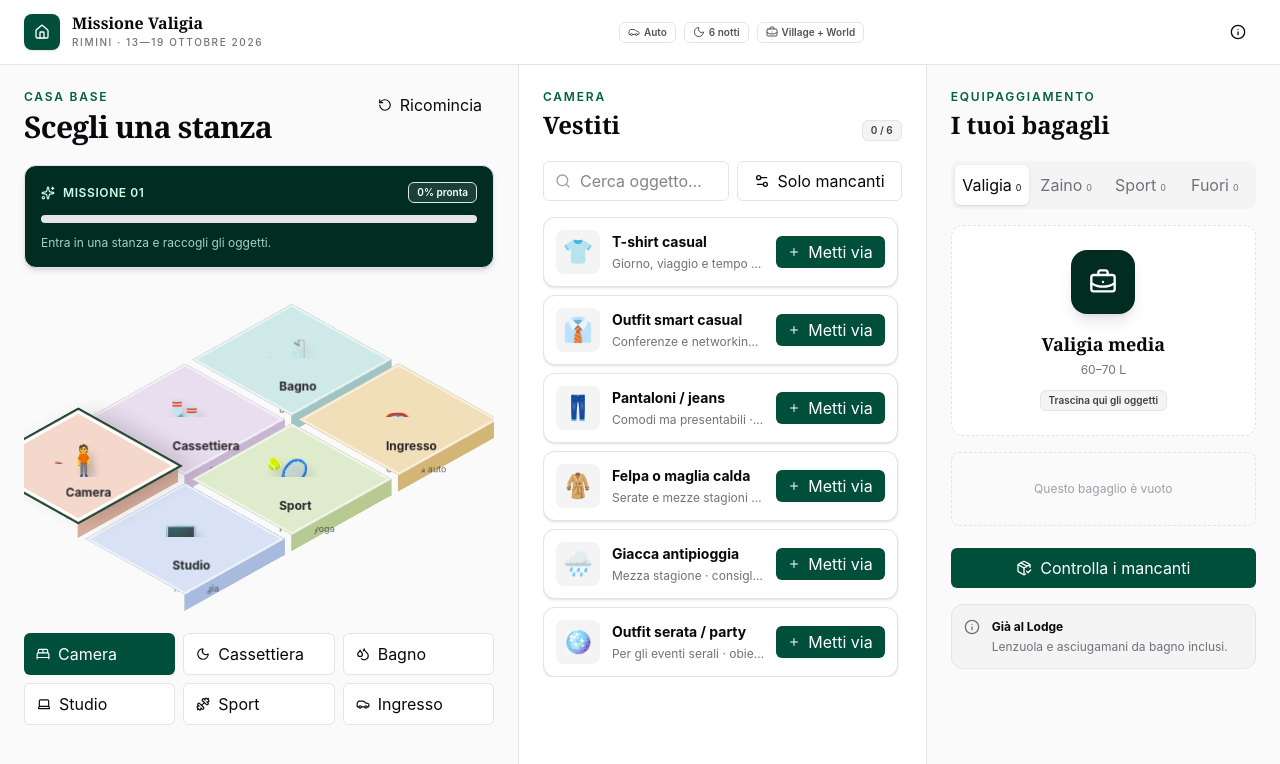
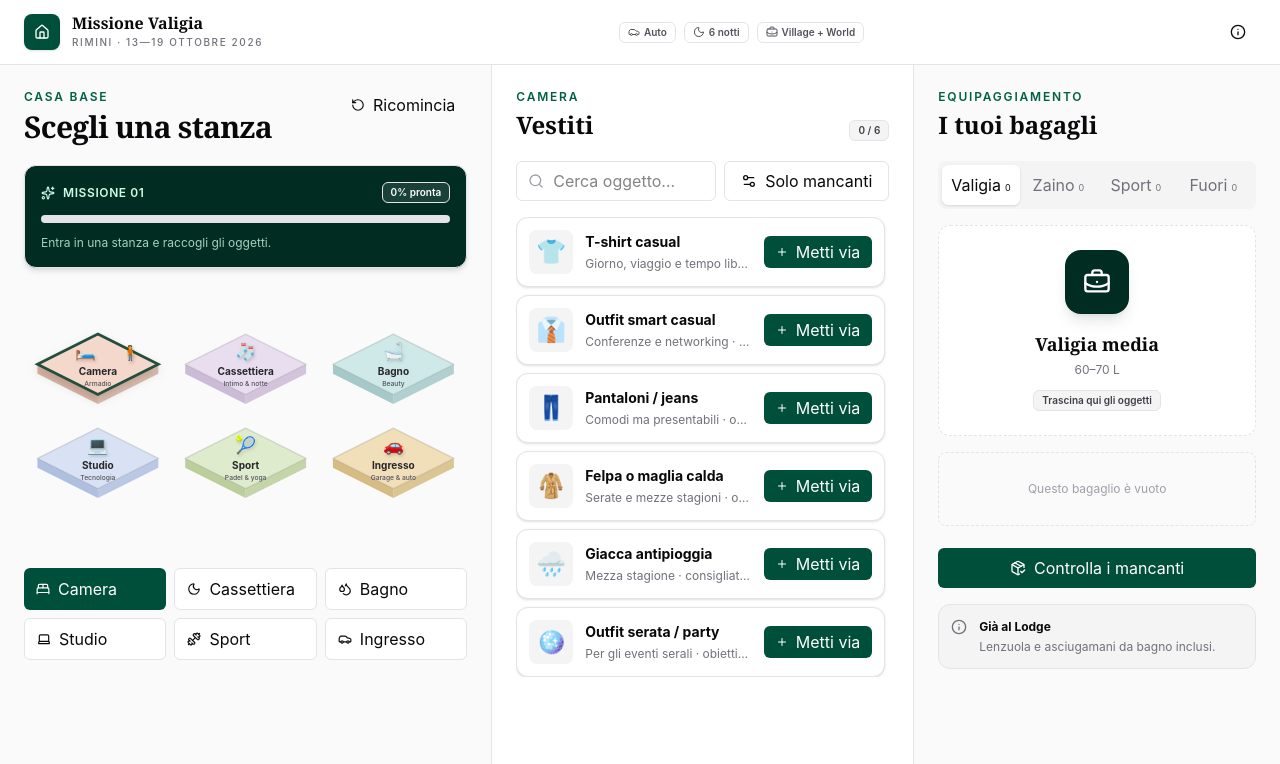
Before and after one commit to 4less4ndr0/viaggi-libri-auto, a React (Vite) app: page / in a window 1280 px wide. Shown: the top 764 px of the page. Built offline with nearby package versions, Linux system fonts and the light colour scheme.

Commit message:
Fix isometric room map labels

```diff
--- a/src/index.css
+++ b/src/index.css
@@ -23,40 +23,25 @@ body { margin: 0; min-width: 320px; min-height: 100vh; background: #fafafa; }
 button, input { font: inherit; }
 .font-display { font-family: ui-serif, Georgia, Cambria, "Times New Roman", serif; }
 
-.house-stage { perspective: 1000px; }
-.house-grid {
-  width: 470px;
-  height: 325px;
-  position: relative;
-  transform: rotateX(56deg) rotateZ(-45deg);
-  transform-style: preserve-3d;
-}
-.iso-room {
-  position: absolute;
-  width: 142px;
-  height: 142px;
-  left: calc(var(--room-x) * 151px);
-  top: calc(var(--room-y) * 151px);
-  border: 1px solid rgba(0,0,0,.08);
-  background: var(--room-bg);
-  transform-style: preserve-3d;
-  box-shadow: inset 0 0 0 3px rgba(255,255,255,.52);
-  transition: transform .25s ease, filter .25s ease, box-shadow .25s ease;
-}
-.iso-room::before,.iso-room::after { content:""; position:absolute; background:var(--room-side); }
-.iso-room::before { height: 20px; left: -1px; right: -1px; bottom: -20px; transform-origin: top; transform: rotateX(-90deg); }
-.iso-room::after { width: 20px; top: -1px; bottom: -1px; right: -20px; transform-origin: left; transform: rotateY(90deg); }
-.iso-room:hover,.iso-room:focus-visible { filter: brightness(1.03); transform: translateZ(8px); outline:none; }
-.iso-room[data-active="true"] { transform: translateZ(16px); box-shadow: inset 0 0 0 4px white, 0 0 0 3px #254d3c, 12px 12px 28px rgba(24,24,27,.18); }
-.iso-label { position:absolute; left:12px; bottom:10px; transform:rotateZ(45deg) rotateX(-56deg); transform-origin:left; text-align:left; color:#27272a; z-index:3; }
-.iso-icon { position:absolute; left:48px; top:38px; font-size:35px; transform:rotateZ(45deg) rotateX(-56deg); filter:drop-shadow(5px 8px 5px rgba(0,0,0,.15)); }
-.iso-avatar { position:absolute; z-index:9; transform:translateZ(30px) rotateZ(45deg) rotateX(-54deg); transition:left .55s cubic-bezier(.2,.8,.2,1),top .55s cubic-bezier(.2,.8,.2,1); pointer-events:none; filter:drop-shadow(5px 9px 4px rgba(0,0,0,.22)); }
+.house-stage { display: flex; min-height: 300px; align-items: center; justify-content: center; overflow: hidden; }
+.house-map { display: block; width: 100%; max-width: 680px; overflow: visible; }
+.iso-room { cursor: pointer; outline: none; }
+.iso-room-floor { stroke: rgba(24,24,27,.12); stroke-width: 2; transition: filter .2s ease, stroke .2s ease, stroke-width .2s ease; }
+.iso-room-side { opacity: .9; }
+.iso-room-side-right { opacity: .78; }
+.iso-room:hover .iso-room-floor,.iso-room:focus-visible .iso-room-floor { filter: brightness(1.04); stroke: #47725e; stroke-width: 3; }
+.iso-room[data-active="true"] .iso-room-floor { stroke: #254d3c; stroke-width: 4; filter: drop-shadow(0 7px 7px rgba(24,24,27,.16)); }
+.iso-icon,.iso-avatar { font-family: "Apple Color Emoji","Segoe UI Emoji","Noto Color Emoji",sans-serif; pointer-events: none; }
+.iso-icon { font-size: 25px; filter: drop-shadow(2px 3px 2px rgba(0,0,0,.14)); }
+.iso-avatar { font-size: 22px; filter: drop-shadow(2px 4px 2px rgba(0,0,0,.2)); }
+.iso-label { fill: #27272a; font-size: 15px; font-weight: 700; pointer-events: none; }
+.iso-sub { fill: #52525b; font-size: 10px; font-weight: 500; pointer-events: none; }
 
 .scroll-soft { scrollbar-width: thin; scrollbar-color: #d4d4d8 transparent; }
 .drop-active { outline: 2px solid #47725e; outline-offset: 3px; background: #f0f7f3 !important; }
 
 @media (max-width: 780px) {
-  .house-scale { transform: scale(.72); transform-origin: center; width: 470px; }
+  .house-stage { min-height: 230px; }
 }
 @media (prefers-reduced-motion: reduce) {
   *,*::before,*::after { scroll-behavior:auto !important; animation-duration:.01ms !important; transition-duration:.01ms !important; }
--- a/src/main.jsx
+++ b/src/main.jsx
@@ -38,10 +38,10 @@ const ITEMS=[
 ]
 const ROOMS={camera:{label:"Camera",sub:"Armadio",title:"Vestiti",icon:BedDouble,emoji:"🛏️",x:0,y:0,bg:"#f4d8cc",side:"#d8ae9d"},cassettiera:{label:"Cassettiera",sub:"Intimo & notte",title:"Intimo & notte",icon:Moon,emoji:"🧦",x:1,y:0,bg:"#e9def0",side:"#c8b5d4"},bagno:{label:"Bagno",sub:"Beauty",title:"Beauty e cura",icon:Droplets,emoji:"🛁",x:2,y:0,bg:"#cfe8e8",side:"#9ec4c4"},studio:{label:"Studio",sub:"Tecnologia",title:"Tecnologia",icon:Laptop,emoji:"💻",x:0,y:1,bg:"#d8e2f4",side:"#a8badd"},sport:{label:"Sport",sub:"Padel & yoga",title:"Movimento",icon:Dumbbell,emoji:"🎾",x:1,y:1,bg:"#dfebcd",side:"#b6ca92"},ingresso:{label:"Ingresso",sub:"Garage & auto",title:"Partenza in auto",icon:Car,emoji:"🚗",x:2,y:1,bg:"#f1dfba",side:"#d3b676"}}
 const BAGS={valigia:{label:"Valigia",name:"Valigia media",meta:"60–70 L",icon:BriefcaseBusiness},zaino:{label:"Zaino",name:"Zaino conferenze",meta:"Tecnologia e documenti",icon:Backpack},sportiva:{label:"Sport",name:"Borsa sport",meta:"Padel, yoga e ricambi",icon:Dumbbell},separati:{label:"Fuori",name:"Attrezzatura separata",meta:"Racchetta e tappetino",icon:PackageCheck}}
-const POS={camera:[49,64],cassettiera:[200,64],bagno:[351,64],studio:[49,215],sport:[200,215],ingresso:[351,215]}
+const ROOM_TILES={camera:{cx:110,y:15},cassettiera:{cx:330,y:15},bagno:{cx:550,y:15},studio:{cx:110,y:155},sport:{cx:330,y:155},ingresso:{cx:550,y:155}}
 const STORAGE="missione-valigia-v2"
 
-function HouseMap({room,onRoom}){const [ax,ay]=POS[room];return <div className="house-stage flex h-[365px] items-center justify-center overflow-hidden"><div className="house-scale"><div className="house-grid">{Object.entries(ROOMS).map(([id,r])=><button key={id} className="iso-room" data-active={room===id} style={{"--room-x":r.x,"--room-y":r.y,"--room-bg":r.bg,"--room-side":r.side}} onClick={()=>onRoom(id)} aria-label={`Vai in ${r.label}`}><span className="iso-icon">{r.emoji}</span><span className="iso-label"><b className="block text-xs">{r.label}</b><small className="text-[9px] opacity-70">{r.sub}</small></span></button>)}<div className="iso-avatar text-3xl" style={{left:ax,top:ay}}>🧍</div></div></div></div>}
+function HouseMap({room,onRoom}){return <div className="house-stage"><svg className="house-map" viewBox="0 0 660 280" role="group" aria-label="Mappa delle stanze">{Object.entries(ROOMS).map(([id,r])=>{const {cx,y}=ROOM_TILES[id],active=room===id;const floor=`${cx},${y} ${cx+90},${y+45} ${cx},${y+90} ${cx-90},${y+45}`,left=`${cx-90},${y+45} ${cx},${y+90} ${cx},${y+104} ${cx-90},${y+59}`,right=`${cx+90},${y+45} ${cx},${y+90} ${cx},${y+104} ${cx+90},${y+59}`;return <g key={id} className="iso-room" data-active={active} role="button" tabIndex="0" aria-label={`Vai in ${r.label}`} onClick={()=>onRoom(id)} onKeyDown={e=>{if(e.key==="Enter"||e.key===" "){e.preventDefault();onRoom(id)}}}><polygon className="iso-room-side" points={left} fill={r.side}/><polygon className="iso-room-side iso-room-side-right" points={right} fill={r.side}/><polygon className="iso-room-floor" points={floor} fill={r.bg}/><text className="iso-icon" x={active?cx-18:cx} y={y+34} textAnchor="middle">{r.emoji}</text>{active&&<text className="iso-avatar" x={cx+48} y={y+36} textAnchor="middle">🧍</text>}<text className="iso-label" x={cx} y={y+61} textAnchor="middle">{r.label}</text><text className="iso-sub" x={cx} y={y+77} textAnchor="middle">{r.sub}</text></g>})}</svg></div>}
 
 function Quantity({value,onMinus,onPlus}){return <div className="flex h-8 items-center overflow-hidden rounded-md border bg-white"><button className="grid h-full w-7 place-items-center hover:bg-zinc-100" onClick={onMinus} aria-label="Riduci quantità"><Minus className="size-3"/></button><strong className="min-w-8 text-center text-xs">{value}</strong><button className="grid h-full w-7 place-items-center hover:bg-zinc-100" onClick={onPlus} aria-label="Aumenta quantità"><Plus className="size-3"/></button></div>}
 
```
